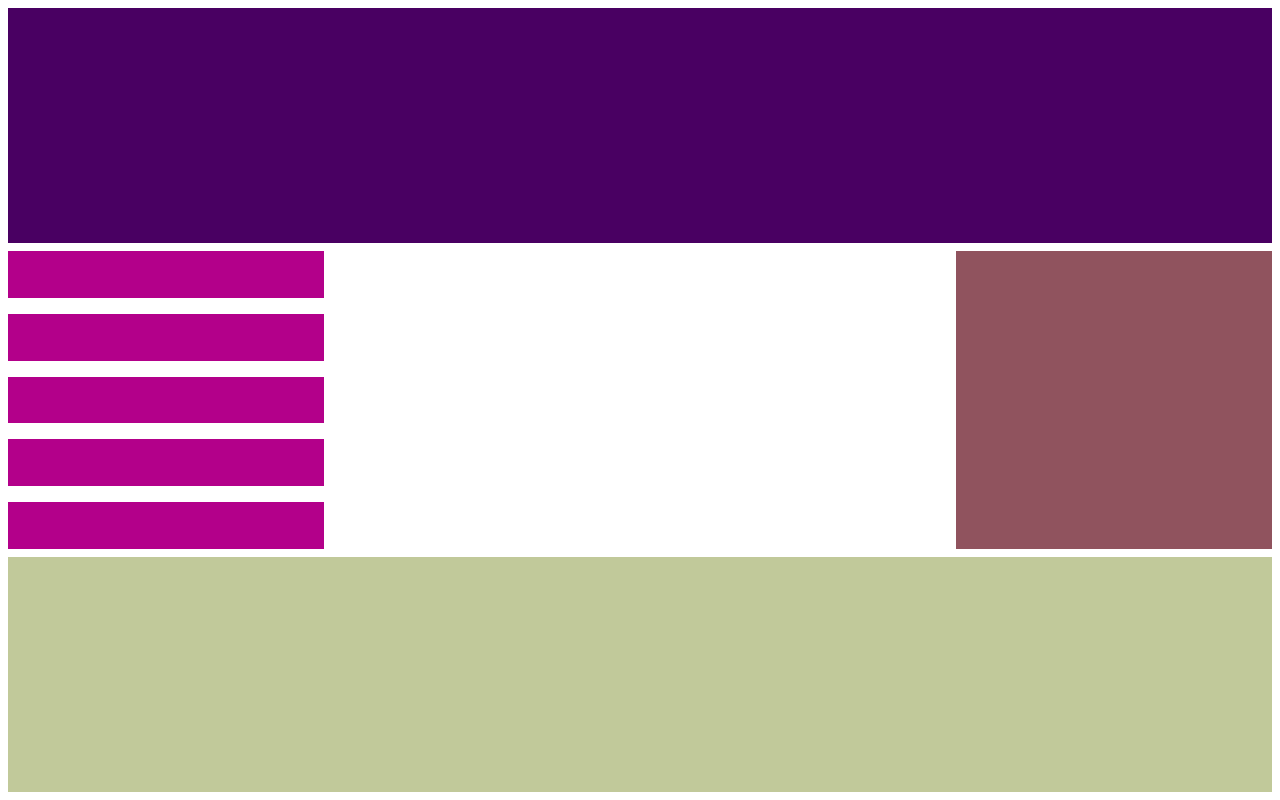
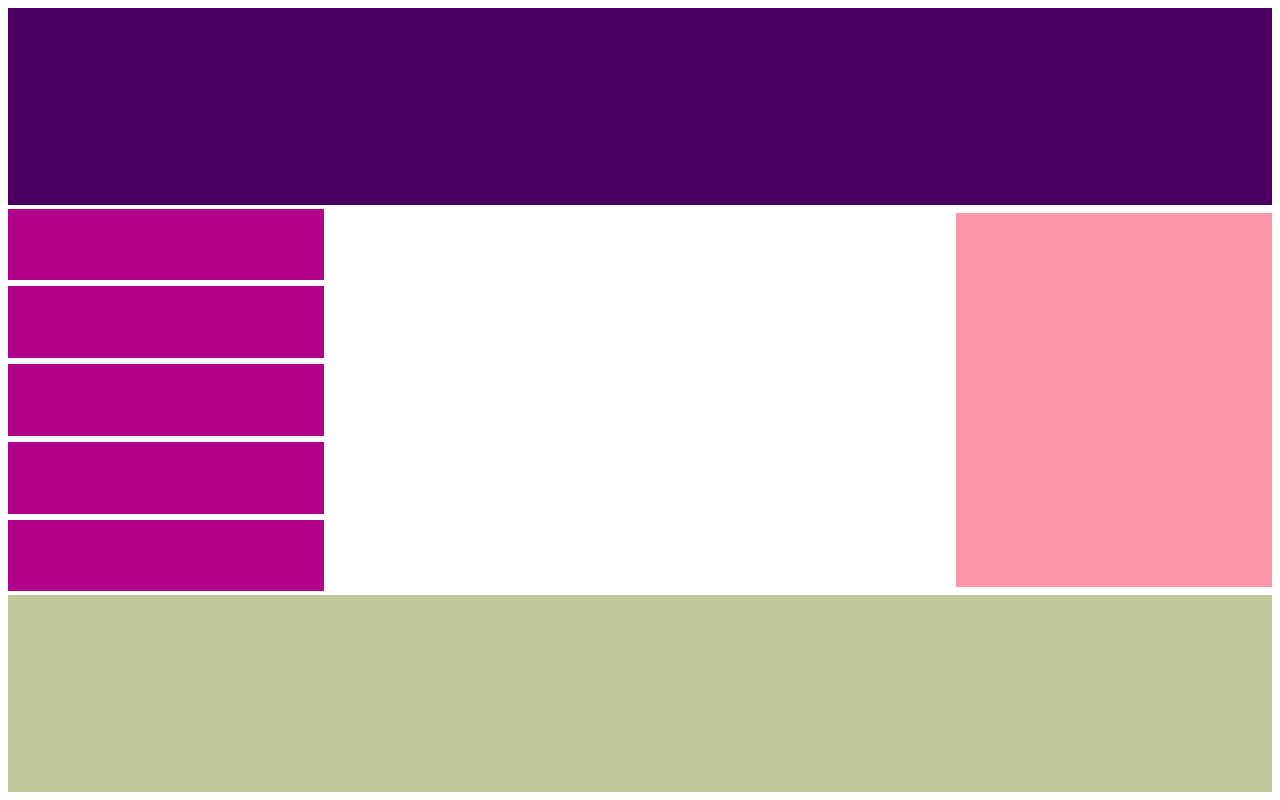
Before and after one commit to adamsjodin/Responsive-bootcamp, a plain HTML site: page exercise 1/index.html in a window 1280 px wide. Drawn offline with Linux system fonts and the light colour scheme.

Commit message:
Finalized exercise 1. Started exercise 2

```diff
--- a/exercise 1/style.css
+++ b/exercise 1/style.css
@@ -39,7 +39,8 @@ body {
 .aside-left div {
     flex: 1;
     background-color: #b3008a;
-    margin: 0.5rem 0;
+    margin: 0.2rem 0;
+    padding: 1rem;
 }
 
 .main {
@@ -48,7 +49,7 @@ body {
 
 .aside-right {
     grid-area: aside-right;
-    background-color: #90535e;
+    background-color: #FD96A9;
     margin: 0.5rem 0;
 }
 
--- /dev/null
+++ b/exercise 2/style.css
@@ -0,0 +1,3 @@
+* {
+    box-sizing: border-box;
+}
```
Also changed, not shown: exercise 2/index.html (added, +13 -0 lines).
